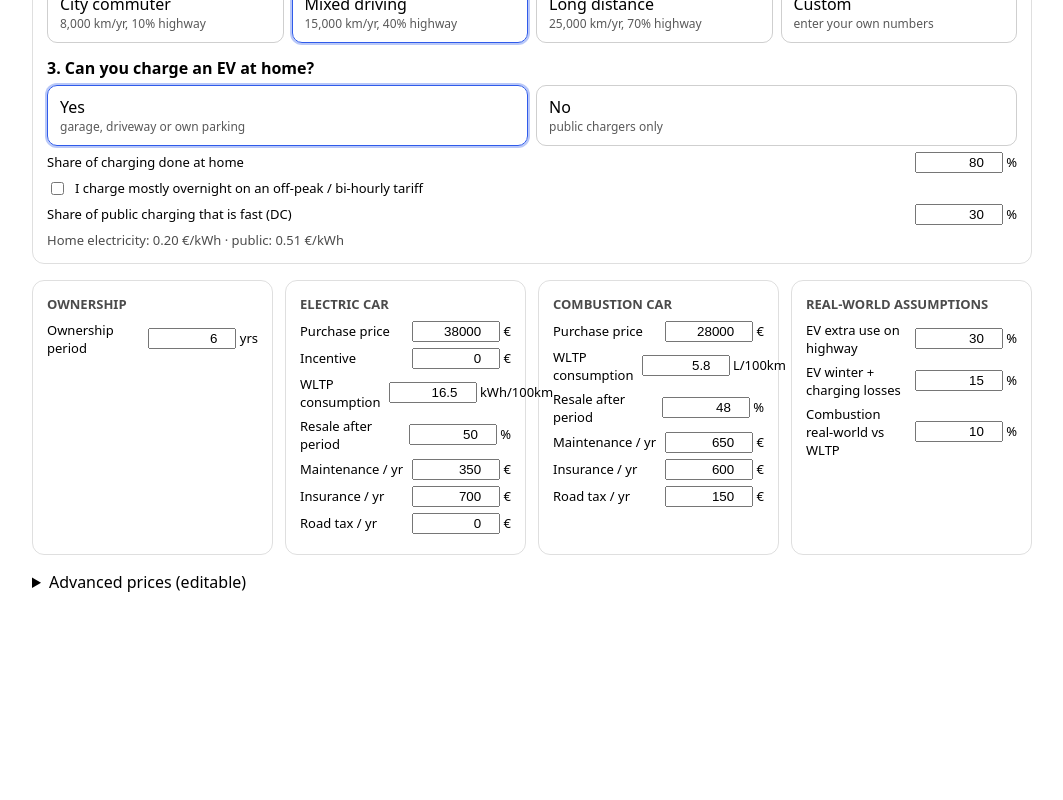
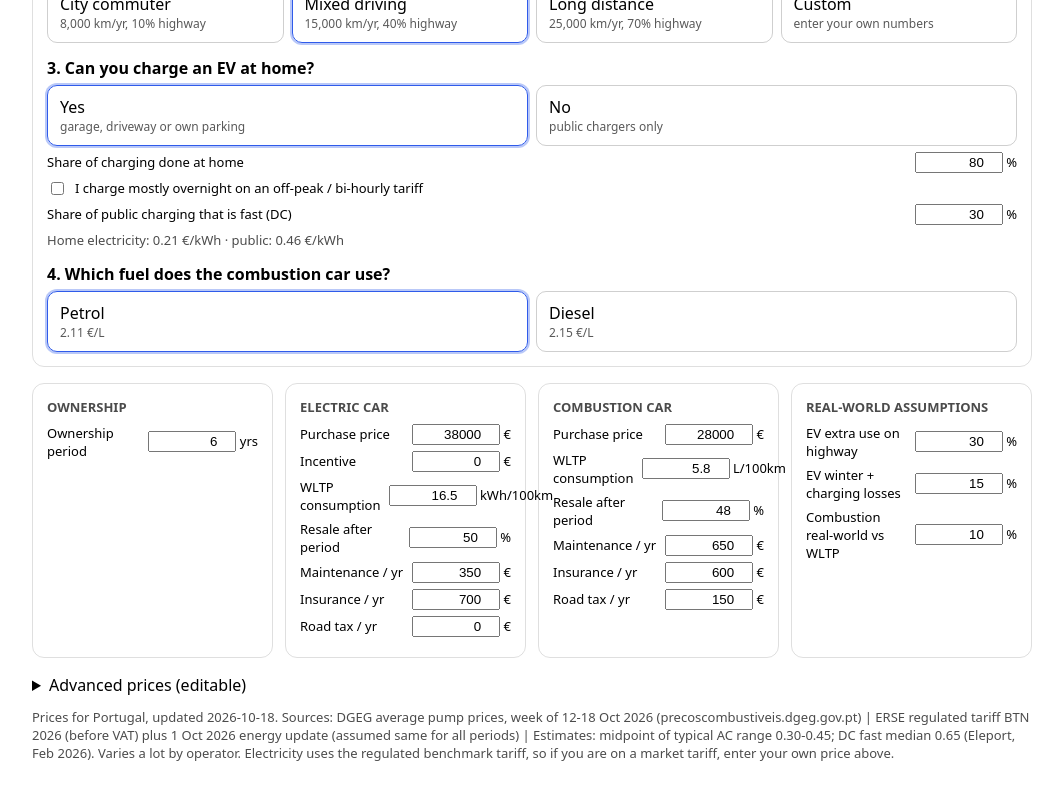
Before and after one commit to Ruil21/car-cost-calculator, a React (Vite) app: page / in a window 1280 px wide. Shown: the part 406-1206 px from the top of the page, without its empty margins (108-1171 px from the left). Before the commit the page ends 1047 px from the top, so only its background shows below. Built offline with nearby package versions, Linux system fonts and the light colour scheme.

Commit message:
Load real Portuguese prices from generated JSON

```diff
--- a/package.json
+++ b/package.json
@@ -8,7 +8,8 @@
     "build": "tsc -b && vite build",
     "lint": "eslint .",
     "preview": "vite preview",
-    "test": "vitest run"
+    "test": "vitest run",
+    "prices": "node scripts/build-prices.mjs"
   },
   "dependencies": {
     "react": "^19.2.8",
--- a/src/App.tsx
+++ b/src/App.tsx
@@ -19,7 +19,8 @@ const GROUPS: { title: string; fields: [Key, string, string][] }[] = [
 ];
 
 const PRICE_FIELDS: [keyof Prices, string, string][] = [
-  ['fuel', 'Fuel', '€/L'], ['home', 'Home electricity (standard)', '€/kWh'], ['offPeak', 'Home electricity (off-peak)', '€/kWh'],
+  ['petrol', 'Petrol 95', '€/L'], ['diesel', 'Diesel', '€/L'],
+  ['home', 'Home electricity (standard)', '€/kWh'], ['offPeak', 'Home electricity (off-peak)', '€/kWh'],
   ['ac', 'Public AC (slow)', '€/kWh'], ['dc', 'Public DC (fast)', '€/kWh'],
 ];
 
@@ -32,13 +33,15 @@ export default function App() {
   const [hasHome, setHasHome] = useState(true);
   const [offPeak, setOffPeak] = useState(false);
   const [custom, setCustom] = useState(false);
+  const [fuelType, setFuelType] = useState<'petrol' | 'diesel'>('petrol');
 
+  const info = REGIONS[region];
   const homePrice = offPeak ? prices.offPeak : prices.home;
   const publicPrice = (1 - v.fast / 100) * prices.ac + (v.fast / 100) * prices.dc;
 
   const r = compare(
     { kmPerYear: v.km, highwayShare: v.hw / 100, homeChargeShare: hasHome ? v.home / 100 : 0, years: Math.max(1, v.years) },
-    { fuelPerL: prices.fuel, homeKwh: homePrice, publicKwh: publicPrice },
+    { fuelPerL: prices[fuelType], homeKwh: homePrice, publicKwh: publicPrice },
     { evHighwayUplift: v.evHw / 100, evLoss: v.evLoss / 100, iceUplift: v.iceUp / 100 },
     { price: v.evP, incentive: v.evI, kwhPer100: v.evC, resale: v.evR / 100, maintenance: v.evM, insurance: v.evS, tax: v.evT },
     { price: v.icP, lPer100: v.icC, resale: v.icR / 100, maintenance: v.icM, insurance: v.icS, tax: v.icT },
@@ -115,6 +118,12 @@ export default function App() {
             <p className="sub">Your average charging price: {publicPrice.toFixed(2)} €/kWh. Public charging can be much more expensive than home electricity, so the EV advantage often shrinks without home charging.</p>
           </>
         )}
+
+        <p className="q">4. Which fuel does the combustion car use?</p>
+        <div className="choices">
+          <button className={fuelType === 'petrol' ? 'active' : ''} onClick={() => setFuelType('petrol')}>Petrol<small>{prices.petrol.toFixed(2)} €/L</small></button>
+          <button className={fuelType === 'diesel' ? 'active' : ''} onClick={() => setFuelType('diesel')}>Diesel<small>{prices.diesel.toFixed(2)} €/L</small></button>
+        </div>
       </section>
 
       <section className="inputs">
@@ -134,9 +143,14 @@ export default function App() {
           {PRICE_FIELDS.map(([k, label, unit]) => (
             <label key={k}>{label}<span>{num(prices[k], (n) => setPrices({ ...prices, [k]: n }))} {unit}</span></label>
           ))}
-          <p className="sub">Defaults are ballpark values for the chosen country. Check them against your own bills and local charger prices.</p>
+          <button onClick={() => setPrices(pricesOf(region))}>Reset to default prices</button>
         </div>
       </details>
+
+      <p className="sub">
+        Prices for {info.name}, updated {info.updated}. Sources: {info.sources.join(' | ')}.
+        Electricity uses the regulated benchmark tariff, so if you are on a market tariff, enter your own price above.
+      </p>
     </main>
   );
 }
--- /dev/null
+++ b/src/data/prices.json
@@ -0,0 +1,17 @@
+{
+  "pt": {
+    "name": "Portugal",
+    "updated": "2026-10-18",
+    "sources": [
+      "DGEG average pump prices, week of 12-18 Oct 2026 (precoscombustiveis.dgeg.gov.pt)",
+      "ERSE regulated tariff BTN 2026 (before VAT) plus 1 Oct 2026 energy update (assumed same for all periods)",
+      "Estimates: midpoint of typical AC range 0.30-0.45; DC fast median 0.65 (Eleport, Feb 2026). Varies a lot by operator"
+    ],
+    "petrol": 2.11,
+    "diesel": 2.15,
+    "home": 0.21,
+    "offPeak": 0.14,
+    "ac": 0.38,
+    "dc": 0.65
+  }
+}
--- a/src/data/regions.ts
+++ b/src/data/regions.ts
@@ -1,17 +1,13 @@
-export interface Region { name: string; fuel: number; home: number; offPeak: number; ac: number; dc: number }
-export type Prices = Omit<Region, 'name'>;
+import data from './prices.json';
 
-// Ballpark defaults (EUR). Replace with real data (ERSE/DGEG etc.) later.
-export const REGIONS: Record<string, Region> = {
-  pt: { name: 'Portugal', fuel: 1.75, home: 0.20, offPeak: 0.12, ac: 0.45, dc: 0.65 },
-  es: { name: 'Spain', fuel: 1.60, home: 0.20, offPeak: 0.10, ac: 0.40, dc: 0.55 },
-  fr: { name: 'France', fuel: 1.80, home: 0.25, offPeak: 0.19, ac: 0.40, dc: 0.60 },
-  de: { name: 'Germany', fuel: 1.75, home: 0.37, offPeak: 0.30, ac: 0.50, dc: 0.65 },
-};
+export interface Prices { petrol: number; diesel: number; home: number; offPeak: number; ac: number; dc: number }
+export interface Region extends Prices { name: string; updated: string; sources: string[] }
+
+export const REGIONS = data as Record<string, Region>;
 
 export const pricesOf = (key: string): Prices => {
-  const { fuel, home, offPeak, ac, dc } = REGIONS[key];
-  return { fuel, home, offPeak, ac, dc };
+  const { petrol, diesel, home, offPeak, ac, dc } = REGIONS[key];
+  return { petrol, diesel, home, offPeak, ac, dc };
 };
 
 export const PROFILES = {
```
Also changed, not shown: data/sources/portugal.json (added, +21 -0 lines), scripts/build-prices.mjs (added, +35 -0 lines).
